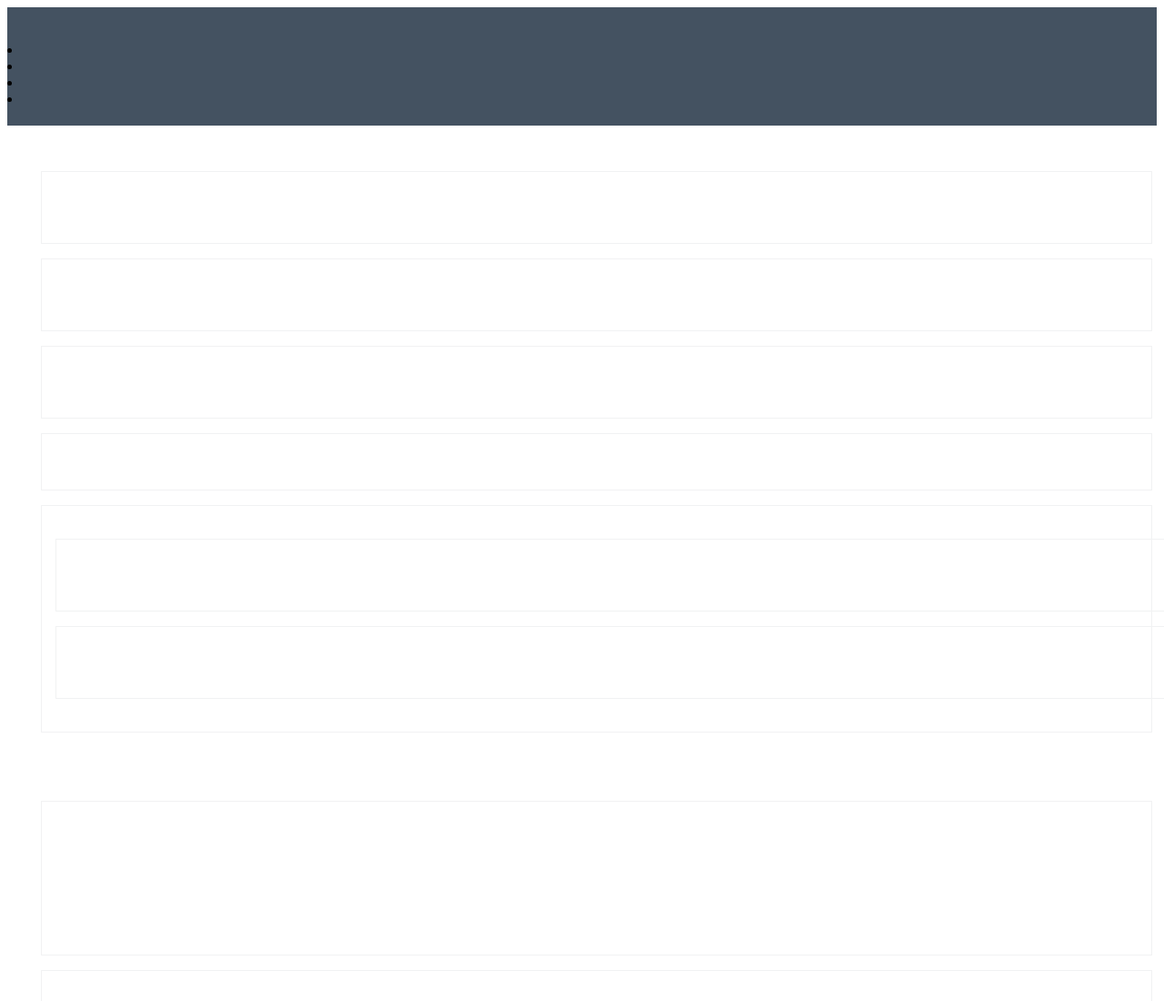
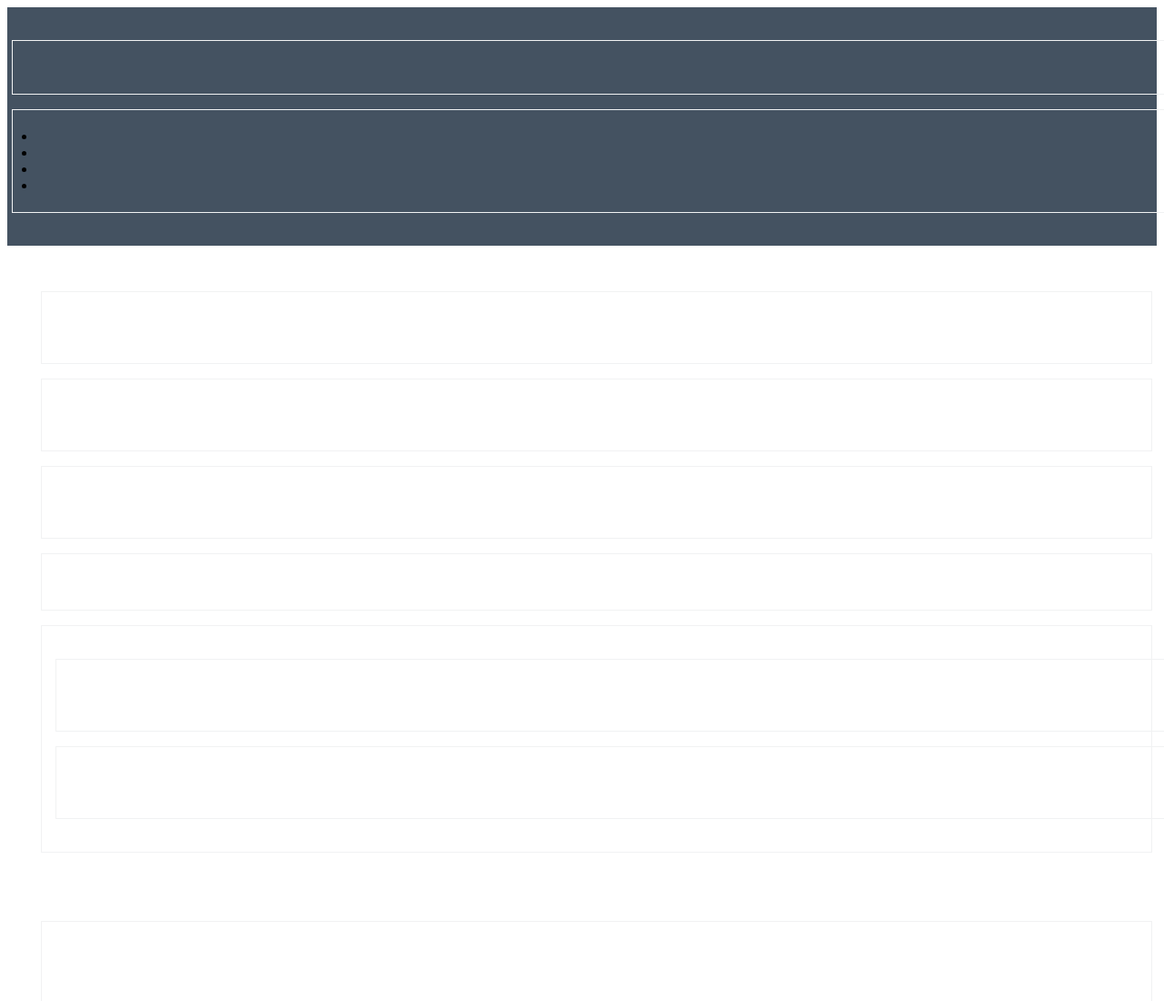
Before and after one commit to LincolnAgenor/grid-com-flex-erro, a plain HTML site: page index.html in a window 1280 px wide. Shown: the top 1100 px of the page at 91% size. Drawn offline with Linux system fonts and the light colour scheme.

Commit message:
Add files via upload

```diff
--- a/index.html
+++ b/index.html
@@ -9,11 +9,11 @@
   </head>
   <body>
     <header>
-      <div>
+      <div class="col">
         <a href=""><img src="" alt=""></a>
       </div>
 
-      <div>
+      <div class="col">
         <li><a href=""></a></li>
         <li><a href=""></a></li>
         <li><a href=""></a></li>
```
